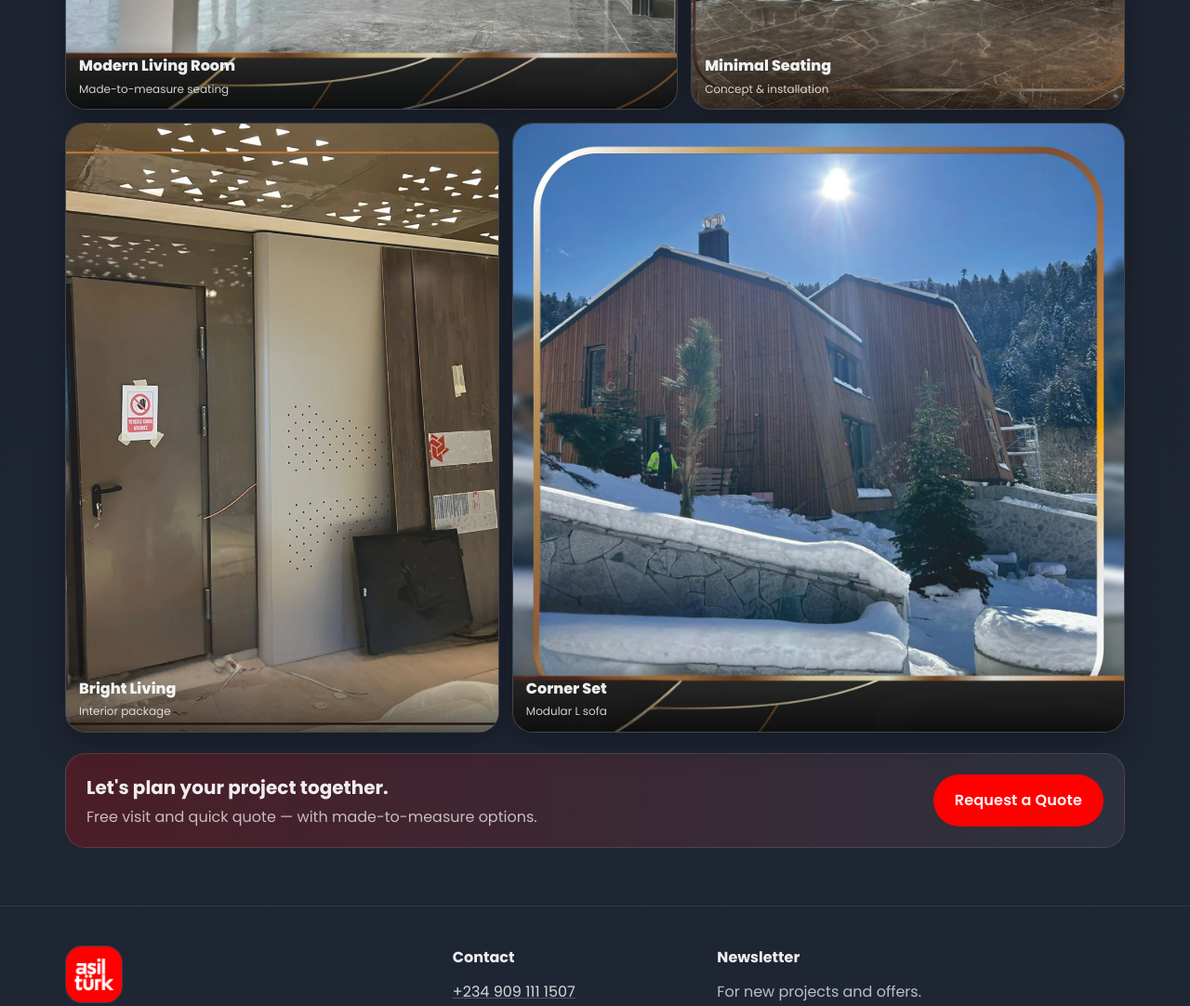
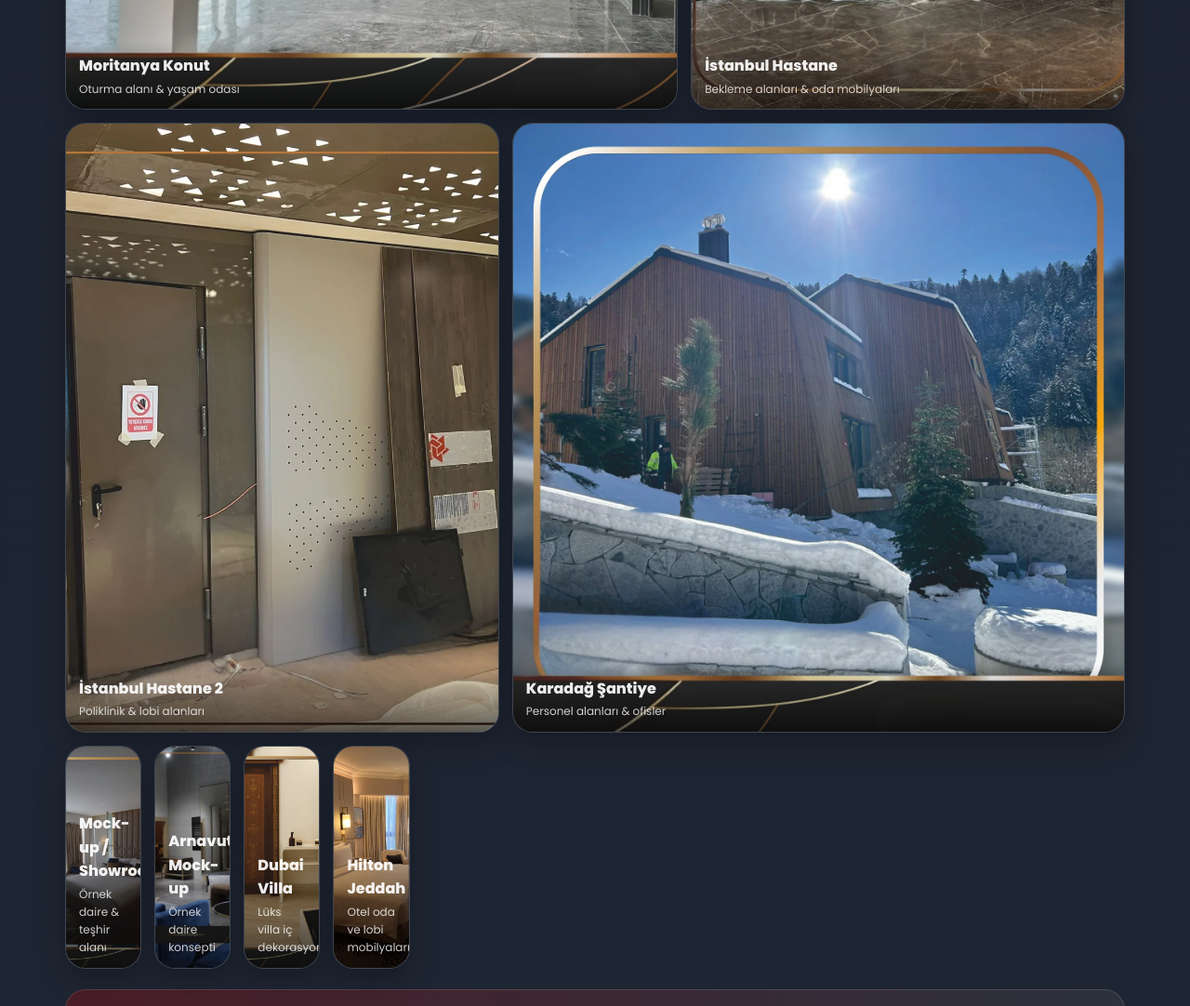
Before and after one commit to OsmanAsilturk/OsmanAsilturk.github.io, a website: page projeler.html in a window 1280 px wide. Shown: the part 860-1942 px from the top of the page at 93% size. Drawn offline with Linux system fonts and the light colour scheme.

Commit message:
Update projeler.html

```diff
--- a/projeler.html
+++ b/projeler.html
@@ -122,39 +122,7 @@
         <p class="section-text" data-i18n="projects.text">Seçili işler. Proje görselleri çoğaldıkça bu alan otomatik genişler.</p>
       </div>
 
-      <div class="gallery">
-        <a class="gallery-item" href="#" aria-label="Proje 1">
-          <img src="images/projects/moritanya/cover.webp" alt="Proje görseli 1" loading="lazy">
-          <div class="gallery-overlay">
-            <span data-i18n="projects.items.0.title">Modern Salon</span>
-            <small data-i18n="projects.items.0.sub">Ölçüye özel oturma grubu</small>
-          </div>
-        </a>
-
-        <a class="gallery-item" href="#" aria-label="Proje 2">
-          <img src="images/projects/istanbul-hastane/cover.webp" alt="Proje görseli 2" loading="lazy">
-          <div class="gallery-overlay">
-            <span data-i18n="projects.items.1.title">Minimal Oturum</span>
-            <small data-i18n="projects.items.1.sub">Konsept & uygulama</small>
-          </div>
-        </a>
-
-        <a class="gallery-item" href="#" aria-label="Proje 3">
-          <img src="images/projects/istanbul-hastane-2/cover.webp" alt="Proje görseli 3" loading="lazy">
-          <div class="gallery-overlay">
-            <span data-i18n="projects.items.2.title">Aydınlık Yaşam</span>
-            <small data-i18n="projects.items.2.sub">Dekorasyon paketi</small>
-          </div>
-        </a>
-
-        <a class="gallery-item" href="#" aria-label="Proje 4">
-          <img src="images/projects/karadag-santiye/cover.webp" alt="Proje görseli 4" loading="lazy">
-          <div class="gallery-overlay">
-            <span data-i18n="projects.items.3.title">Köşe Takımı</span>
-            <small data-i18n="projects.items.3.sub">Modüler L koltuk</small>
-          </div>
-        </a>
-      </div>
+      <div class="gallery" id="projectsGrid"></div>
 
       <div class="cta-strip">
         <div>
@@ -205,6 +173,8 @@
     <i class="fa-brands fa-whatsapp" aria-hidden="true"></i>
   </a>
 
+  <script src="scripts/projects-data.js"></script>
+  <script src="scripts/projects-list.js"></script>
   <script src="scripts/main.js"></script>
 </body>
 </html>
```
